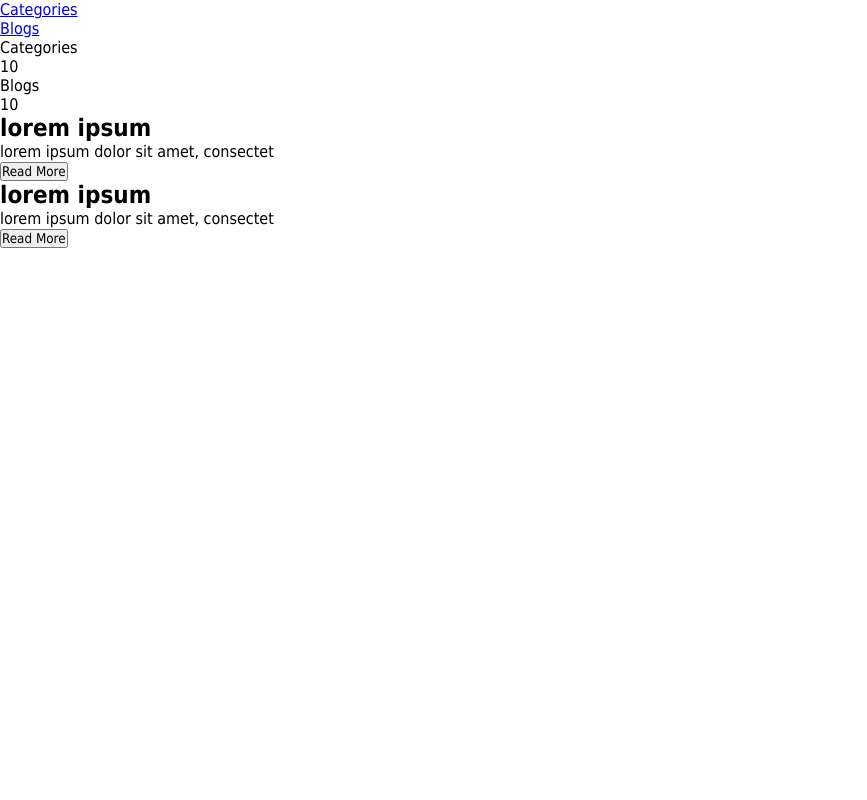
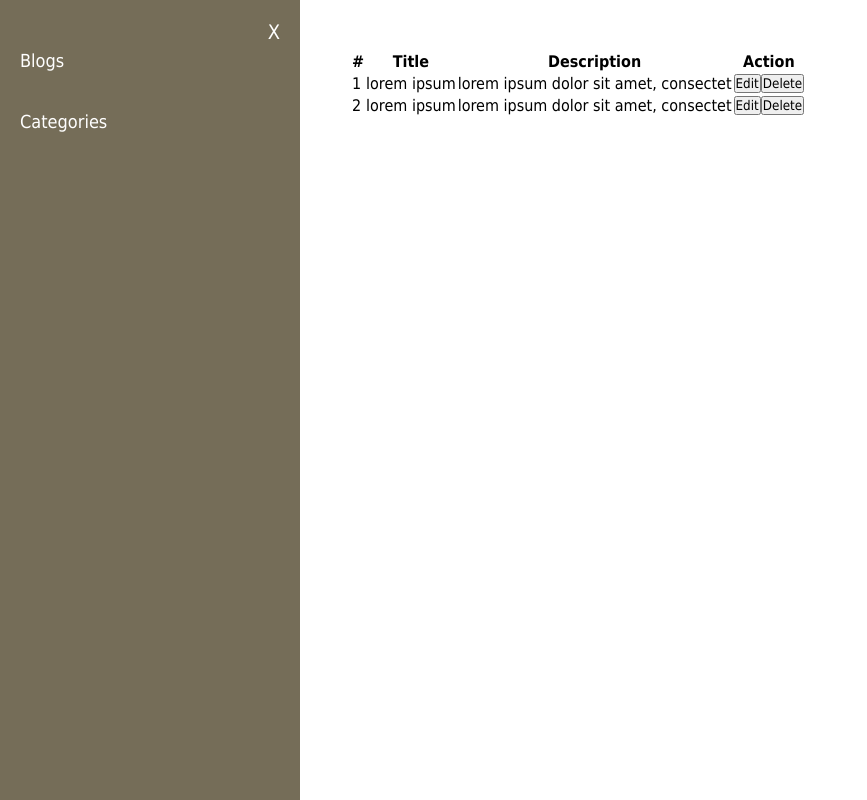
Before and after one commit to EdwardianBangash/VuetifyBlog, a Vue app: page /dashboard/blogs in a window 1280 px wide. Shown: the whole page, without its empty margins (0-867 px from the left). Built offline with nearby package versions, Linux system fonts and the light colour scheme.

Commit message:
Structuring

```diff
--- a/src/dashboard/TheBlogs.vue
+++ b/src/dashboard/TheBlogs.vue
@@ -1,8 +1,22 @@
 <template>
-  <div v-for="blog in blogs" :key="blog.id">
-    <h2>{{ blog.title }}</h2>
-    <p>{{ blog.desc }}</p>
-    <button>Read More</button>
+  <div class="blogs-wrapper">
+    <table>
+      <tr>
+        <th>#</th>
+        <th>Title</th>
+        <th>Description</th>
+        <th>Action</th>
+      </tr>
+      <tbody>
+        <tr v-for="blog in blogs" :key="blog.id">
+          <td>{{ blog.id }}</td>
+          <td>{{ blog.title }}</td>
+          <td>{{ blog.desc }}</td>
+          <button>Edit</button>
+          <button>Delete</button>
+        </tr>
+      </tbody>
+    </table>
   </div>
 </template>
 
@@ -26,3 +40,9 @@ export default {
   },
 };
 </script>
+
+<style scoped>
+.blogs-wrapper {
+  margin: 50px;
+}
+</style>
--- a/src/dashboard/TheHome.vue
+++ b/src/dashboard/TheHome.vue
@@ -1,23 +1,67 @@
 <template>
-    <div class="navbar">
-        <ul>
-            <li><router-link to="/dashboard/categories">Categories</router-link></li>
-            <li><router-link to="/dashboard/blogs">Blogs</router-link></li>
-        </ul>
+  <div class="dashboard-wrapper">
+    <the-navbar></the-navbar>
+    <div class="card-wrapper" v-if="!dashboardHome">
+    <div class="card category-card">
+      <div class="card-title">Categories</div>
+      <div class="card-total">10</div>
     </div>
-    <div class="card">
-        <div class="title">Categories</div>
-        <div class="total">10</div>
+    <div class="card blogs-card">
+      <div class="card-title">Blogs</div>
+      <div class="card-total">10</div>
     </div>
-    <div class="card">
-        <div class="title">Blogs</div>
-        <div class="total">10</div>
     </div>
-    <router-view></router-view>
+  <router-view></router-view>
+  </div>
 </template>
 
 <script>
+import TheNavbar from "./layouts/TheNavbar.vue";
 export default {
-    name: 'DashboardHomeView',
+  name: "DashboardHomeView",
+  components: {
+    TheNavbar,
+  },
+  computed: {
+    dashboardHome(){
+        return this.$route.fullPath.includes("/dashboard/");
+    }
+  }
+};
+</script>
+
+<style scoped>
+.dashboard-wrapper {
+  display: flex;
+  flex-direction: row;
 }
-</script>
+
+.card-wrapper{
+ display: flex;
+  flex-direction: row;
+}
+.card {
+    margin: 50px;
+    padding: 20px;
+    height: 150px;
+    width: 200px;
+    border-radius: 10px;
+    display: flex;
+    flex-direction: column;
+    justify-content: center;
+    align-items: center;
+    color: #fff;
+}
+
+.blogs-card {
+    background:#A59344;
+}
+
+.category-card {
+    background:#A59344;
+}
+
+.card-total {
+    margin-top: 20px;
+}
+</style>
--- /dev/null
+++ b/src/dashboard/layouts/TheNavbar.vue
@@ -0,0 +1,86 @@
+<template>
+  <div class="navbar">
+    <button class="close-menu">X</button>
+    <ul class="parent">
+      <li><router-link to="/dashboard/blogs">Blogs</router-link></li>
+      <li class="dropdown">
+        <router-link to="/dashboard/categories">Categories</router-link>
+        <ul class="child">
+          <li><a href="">Add Category</a></li>
+        </ul>
+      </li>
+    </ul>
+  </div>
+</template>
+
+<script>
+export default {};
+</script>
+
+<style scoped>
+.navbar {
+  width: 300px;
+  height: 100vh;
+  background: #756D58;
+  position: relative;
+}
+
+ul.parent{
+    margin-top: 30px;
+}
+
+ul.child {
+    margin-left: 10px;
+    display: none;
+}
+
+li {
+    list-style-type: none;
+    padding: 20px;
+}
+
+a {
+    text-decoration: none;
+    color: #fff;
+    font-size: 18px;
+}
+
+.close-menu{
+    position: absolute;
+    right: 10px;
+    top: 10px;
+    font-size: 20px;
+    padding: 10px;
+    cursor: pointer;
+    border: none;
+    color: #fff;
+    background-color: transparent;
+}
+
+.close-menu:hover {
+    animation: close-menu-animation .5s ease-in 1;
+}
+
+@keyframes close-menu-animation {
+    0% {
+        transform: rotate(0);
+    }
+
+    10% {
+        transform: rotate(30deg);
+    }
+
+    50% {
+        transform: rotate(50deg);
+    }
+
+    70% {
+        transform: rotate(100deg);
+    }
+
+    100% {
+        transform: rotate(-180deg);
+    }
+}
+
+</style>
```
